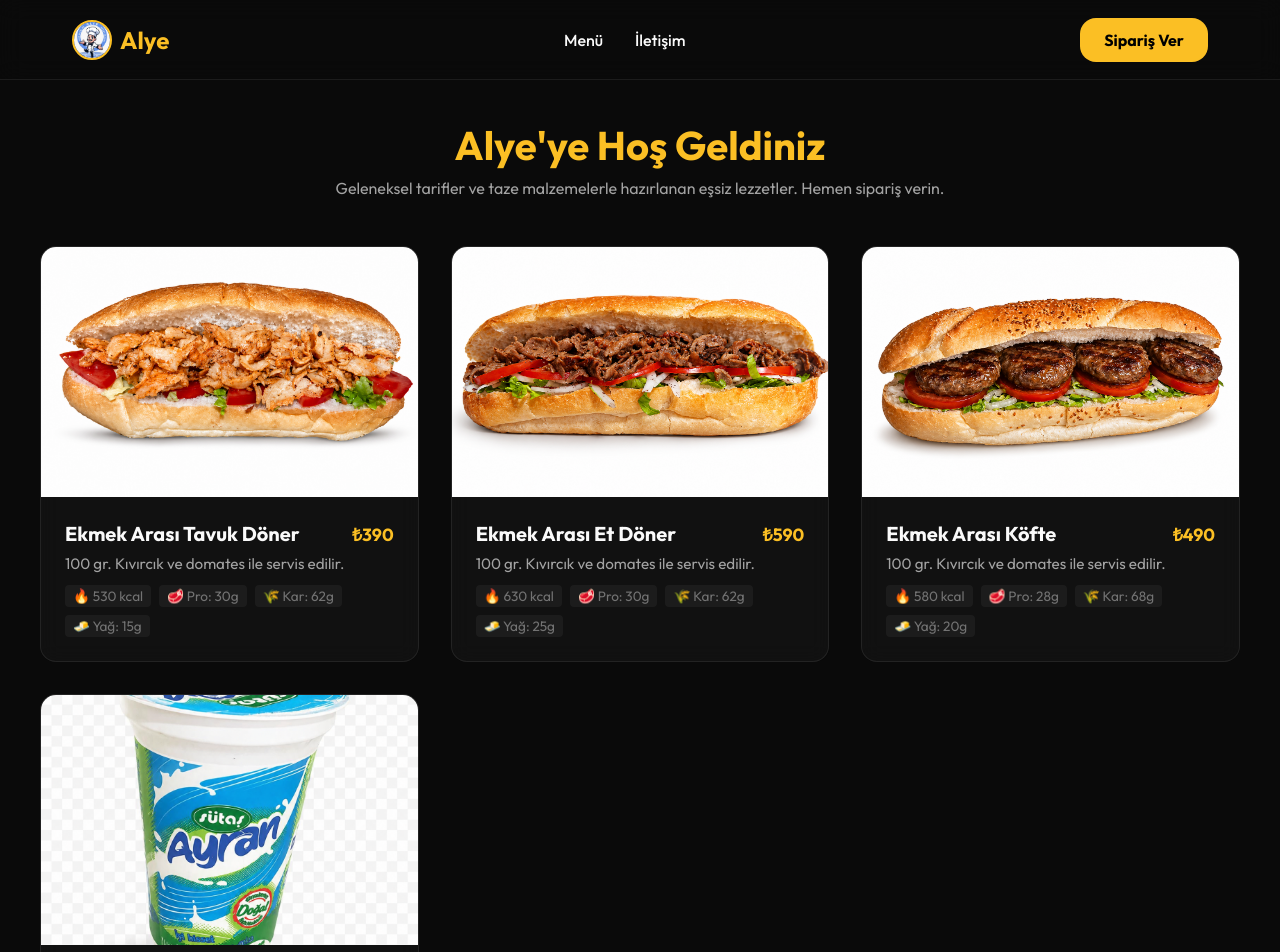
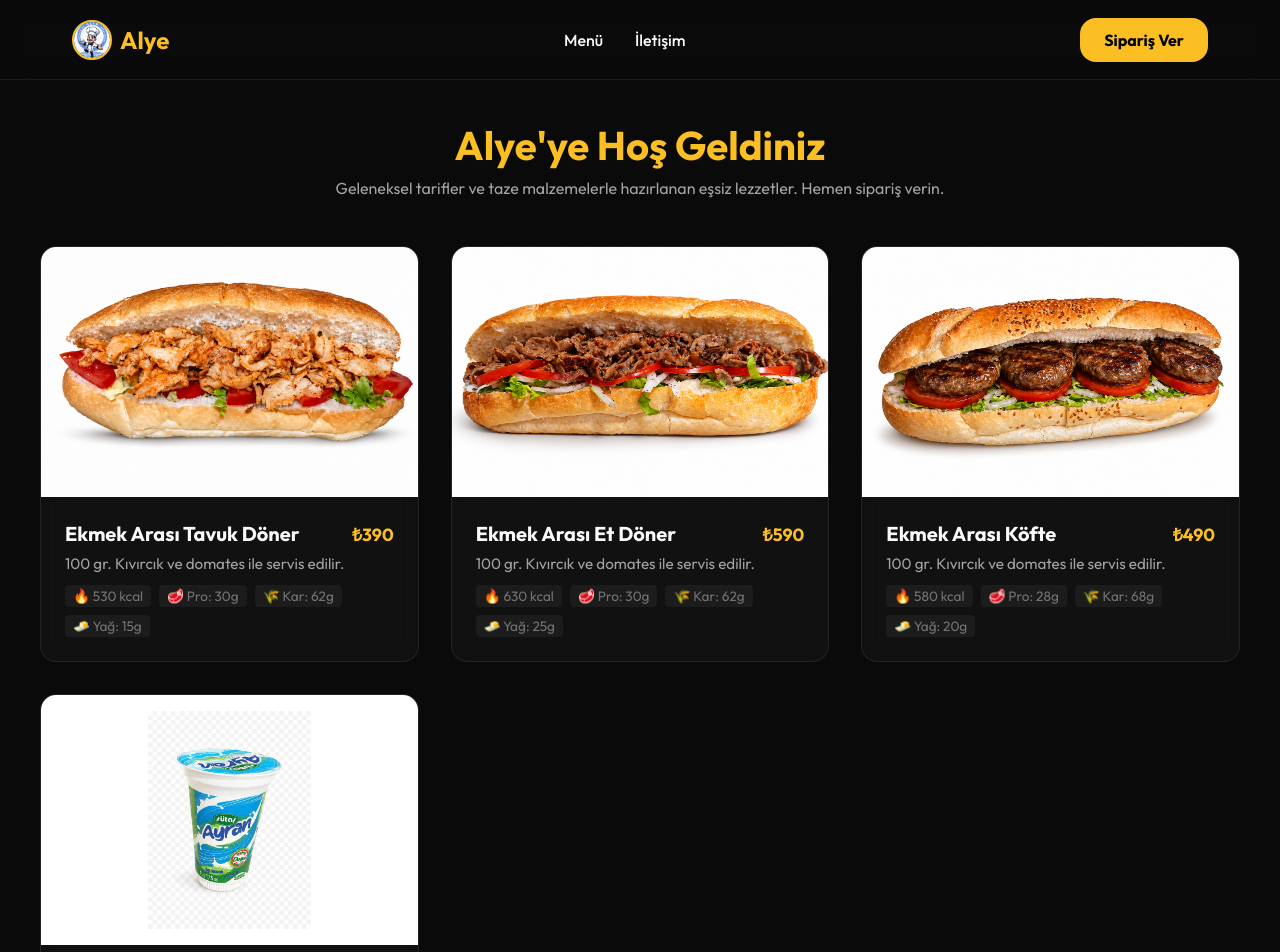
Before and after one commit to sahinseyfi/Alye, a Next.js app: page / in a window 1280 px wide. Shown: the top 952 px of the page. Built offline with nearby package versions, Linux system fonts and the light colour scheme.

Commit message:
Fix ayran image fit and background

```diff
--- a/src/app/page.js
+++ b/src/app/page.js
@@ -69,8 +69,8 @@ export default function Home() {
           </div>
 
           <div className="menu-card">
-            <div className="menu-img-wrapper">
-              <img src="/images/ayran.png" alt="Ayran" />
+            <div className="menu-img-wrapper" style={{ backgroundColor: '#fff', padding: '1rem' }}>
+              <img src="/images/ayran.png" alt="Ayran" style={{ objectFit: 'contain', width: '100%', height: '100%' }} />
             </div>
             <div className="menu-content">
               <div className="menu-header">
```
